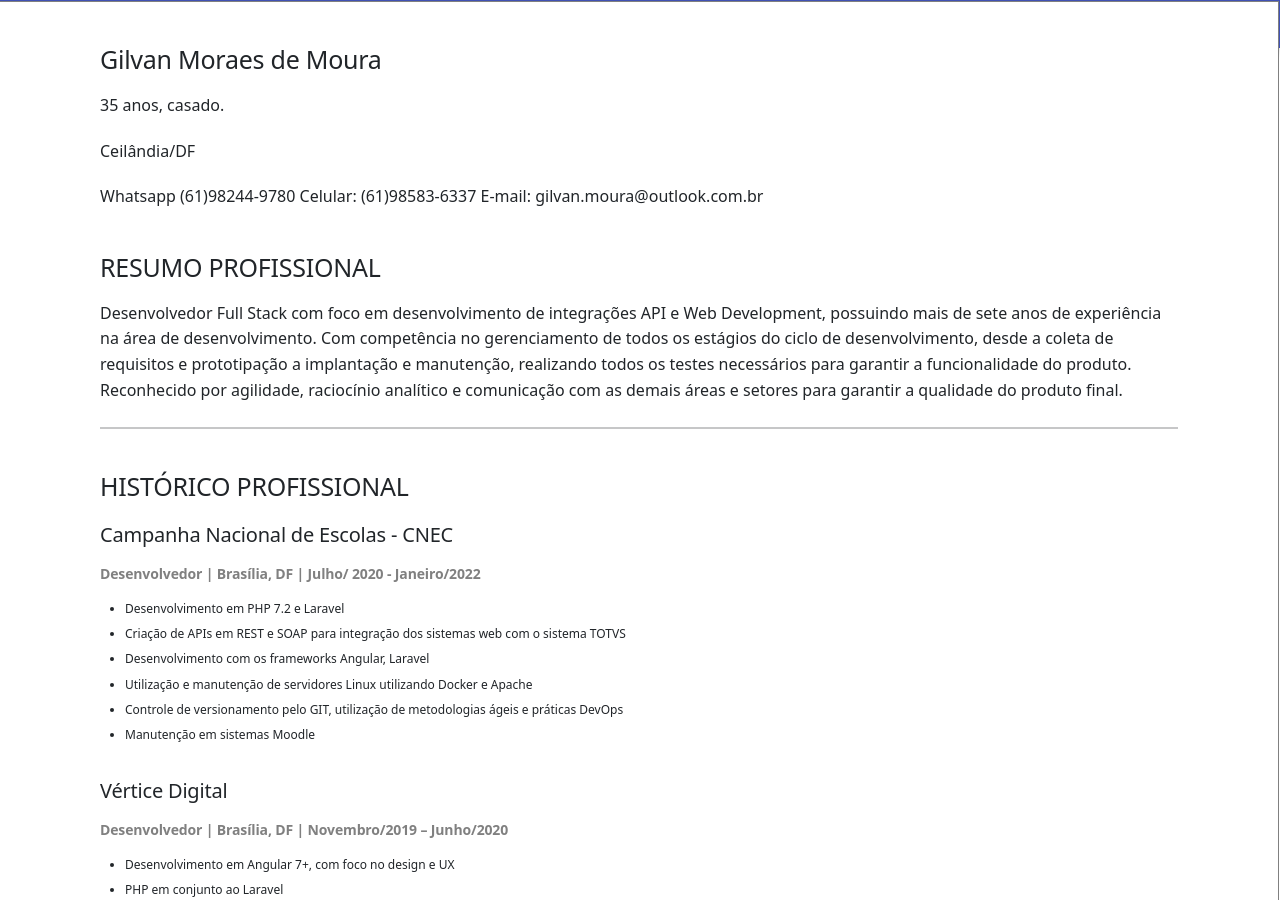
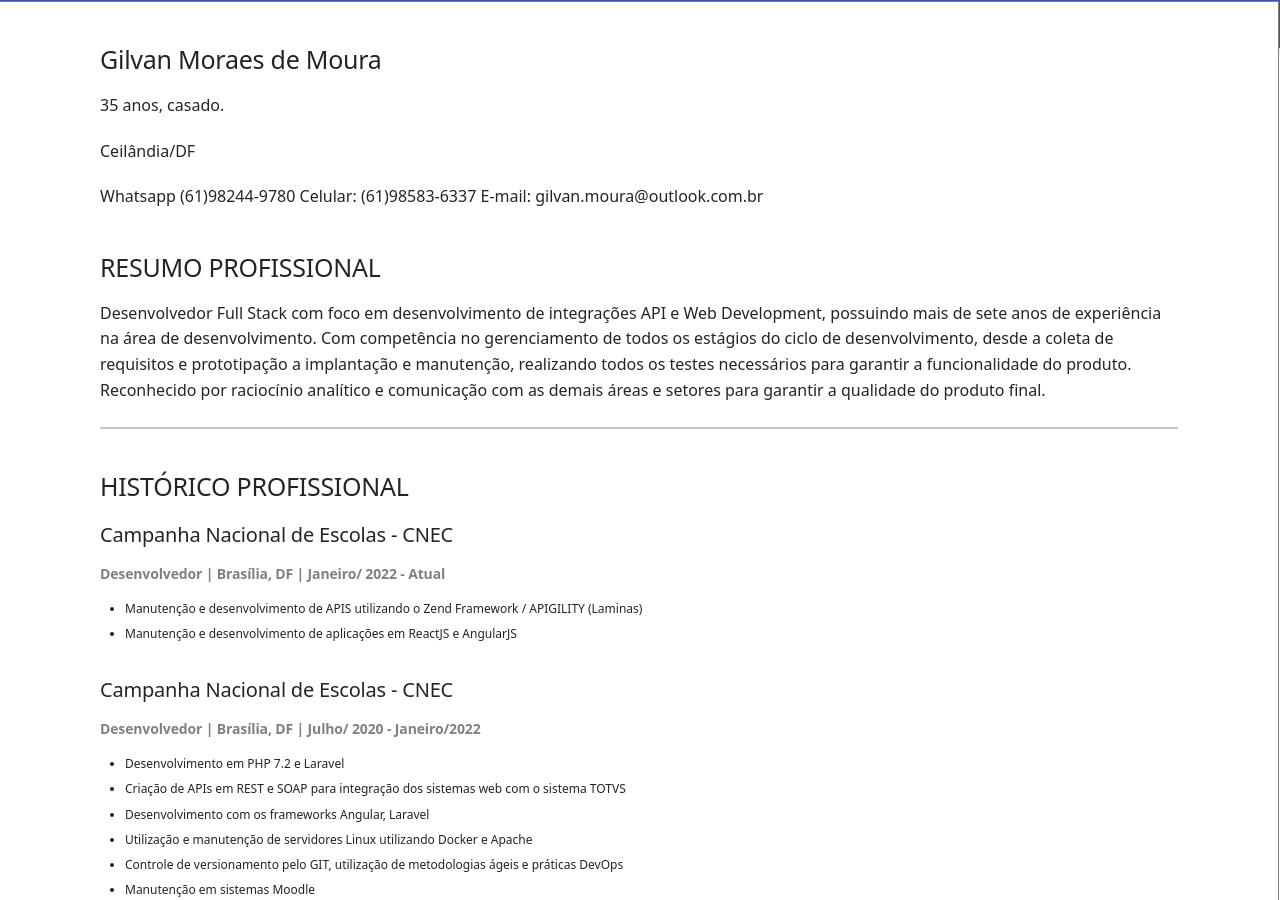
Before and after one commit to mouragilvan/mouragilvan.github.io, an MkDocs documentation site: the page built from docs/pdf.md, in a window 1280 px wide and 900 px high. Built offline with MkDocs 1.6.1 and Material for MkDocs 9.7.7, drawn with Linux system fonts in a browser that asks for light colours.

Commit message:
Ajuste na experiência no CV

```diff
--- a/docs/pdf.md
+++ b/docs/pdf.md
@@ -15,12 +15,19 @@ Web Development, possuindo mais de sete anos de experiência na área de
 desenvolvimento. Com competência no gerenciamento de todos os estágios do
 ciclo de desenvolvimento, desde a coleta de requisitos e prototipação a
 implantação e manutenção, realizando todos os testes necessários para garantir
-a funcionalidade do produto. Reconhecido por agilidade, raciocínio analítico e
+a funcionalidade do produto. Reconhecido por raciocínio analítico e
 comunicação com as demais áreas e setores para garantir a qualidade do
 produto final.</p>
 <hr size="2" color="gray" width="100%">
 
 <h2>HISTÓRICO PROFISSIONAL</h2>
+<h3>Campanha Nacional de Escolas - CNEC</h3>
+<h4>Desenvolvedor | Brasília, DF | Janeiro/ 2022 - Atual</h4>
+<ul class="custom-ul">
+    <li>Manutenção e desenvolvimento de APIS utilizando o Zend Framework / APIGILITY  (Laminas)</li>
+    <li>Manutenção e desenvolvimento de aplicações em ReactJS e AngularJS</li>
+</ul>
+
 <h3>Campanha Nacional de Escolas - CNEC</h3>
 <h4>Desenvolvedor | Brasília, DF | Julho/ 2020 - Janeiro/2022</h4>
 <ul class="custom-ul">
```
